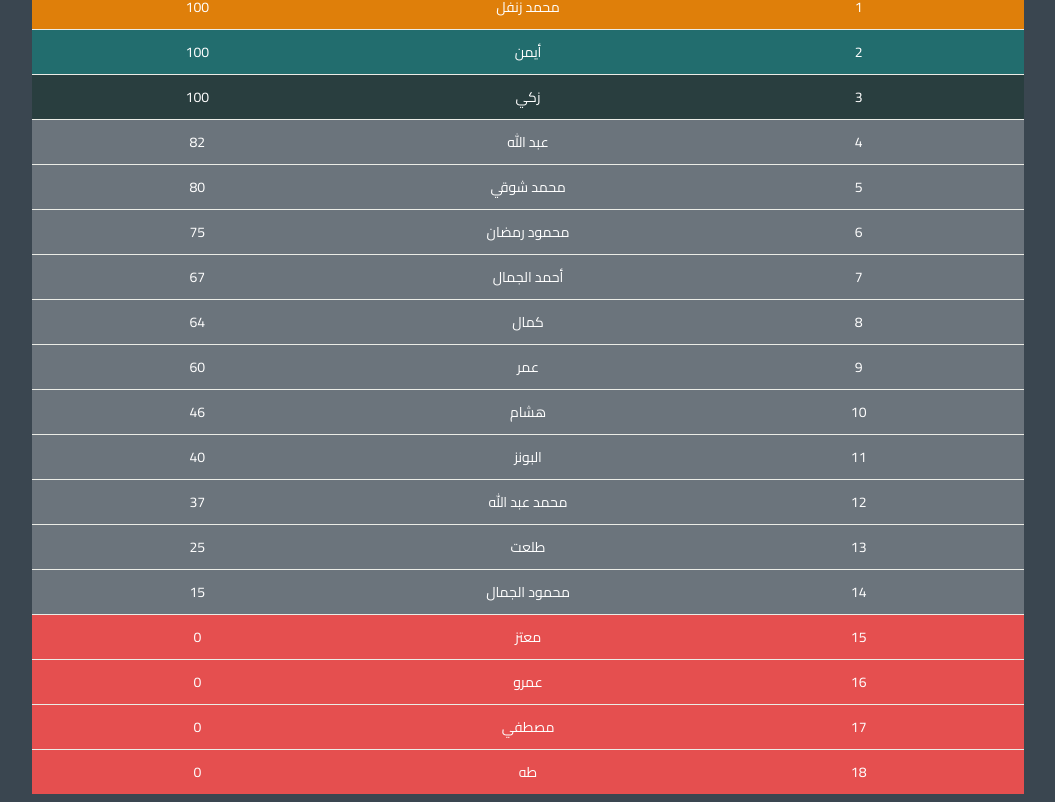
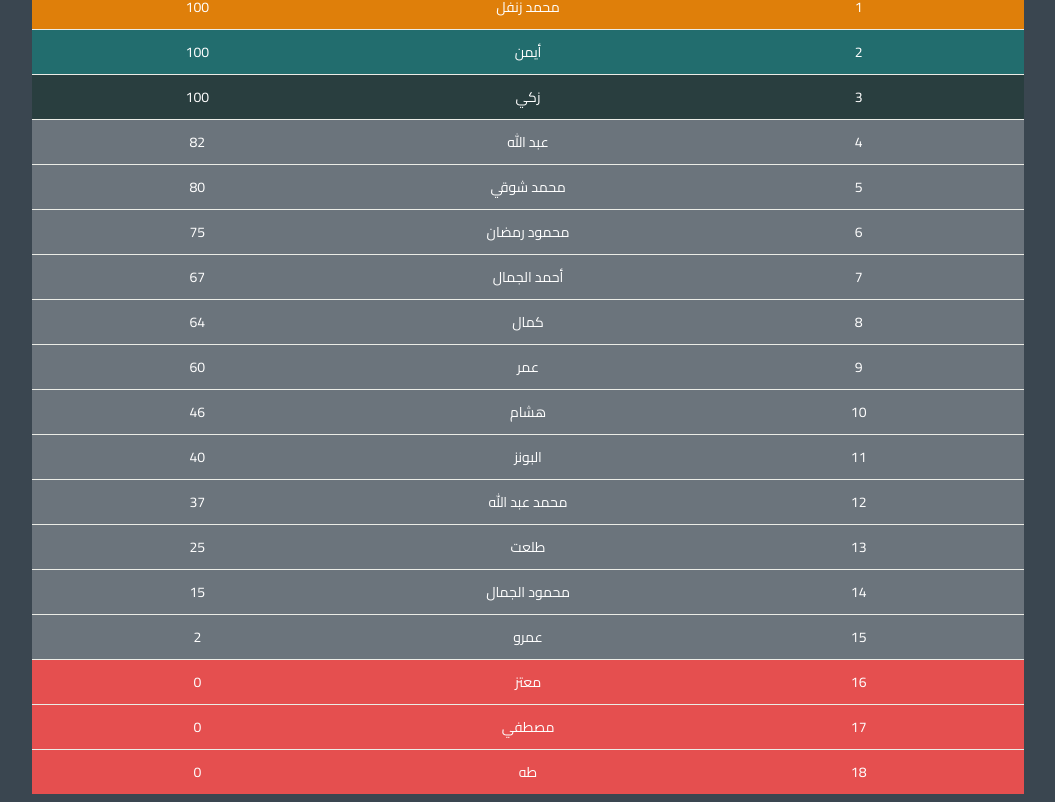
Before and after one commit to zaki164/Tareek-elnagah, a React (Vite) app: page / in a window 1280 px wide. Shown: the part 279-1081 px from the top of the page, without its empty margins (112-1167 px from the left). Built offline with nearby package versions, Linux system fonts and the light colour scheme; what tailwindcss-rtl would draw is missing.

Commit message:
update 3/2/2026 v2

```diff
--- a/src/Section/TableSection.tsx
+++ b/src/Section/TableSection.tsx
@@ -18,8 +18,8 @@ const TableSection = () => {
     { name: "طلعت", value: 25 },
     { name: "البونز", value: 40 },
     { name: "محمود الجمال", value: 15 },
+    { name: "عمرو", value: 2 },
     { name: "معتز", value: 0 },
-    { name: "عمرو", value: 0 },
     { name: "مصطفي", value: 0 },
     { name: "طه", value: 0 },
   ]
```
